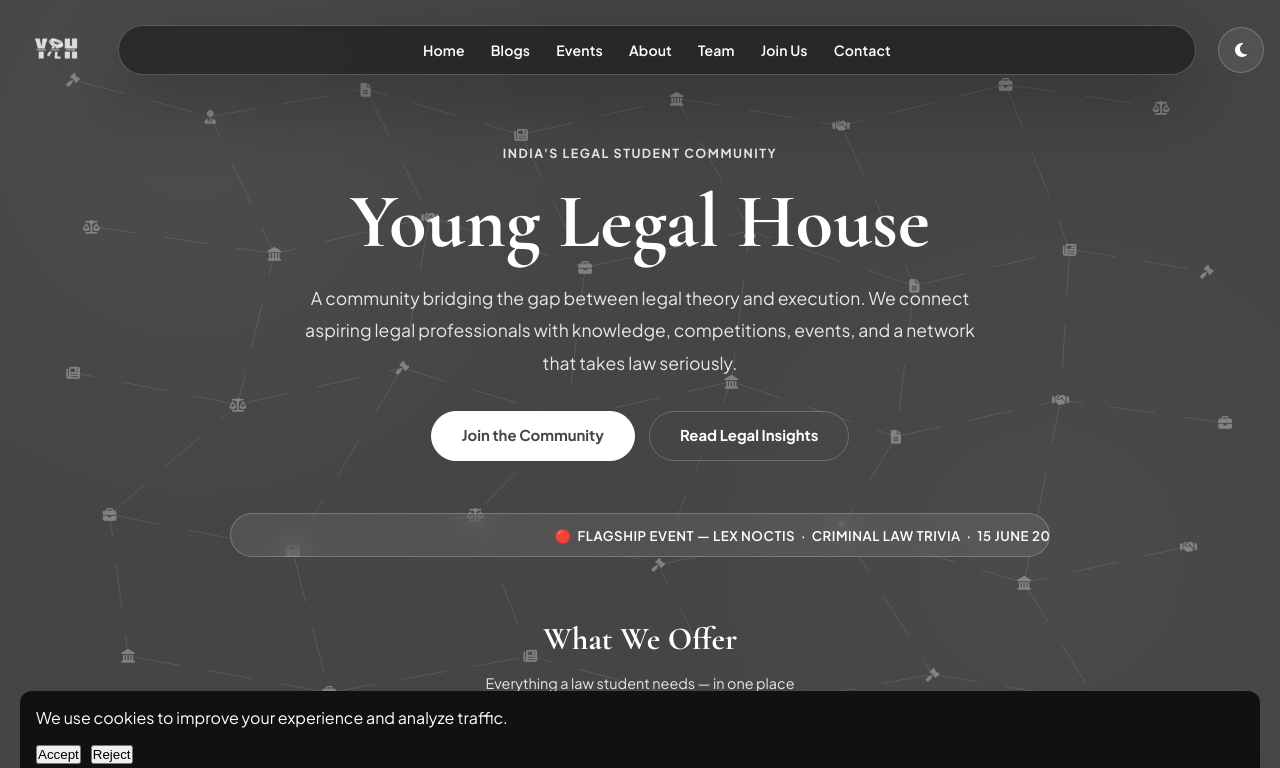
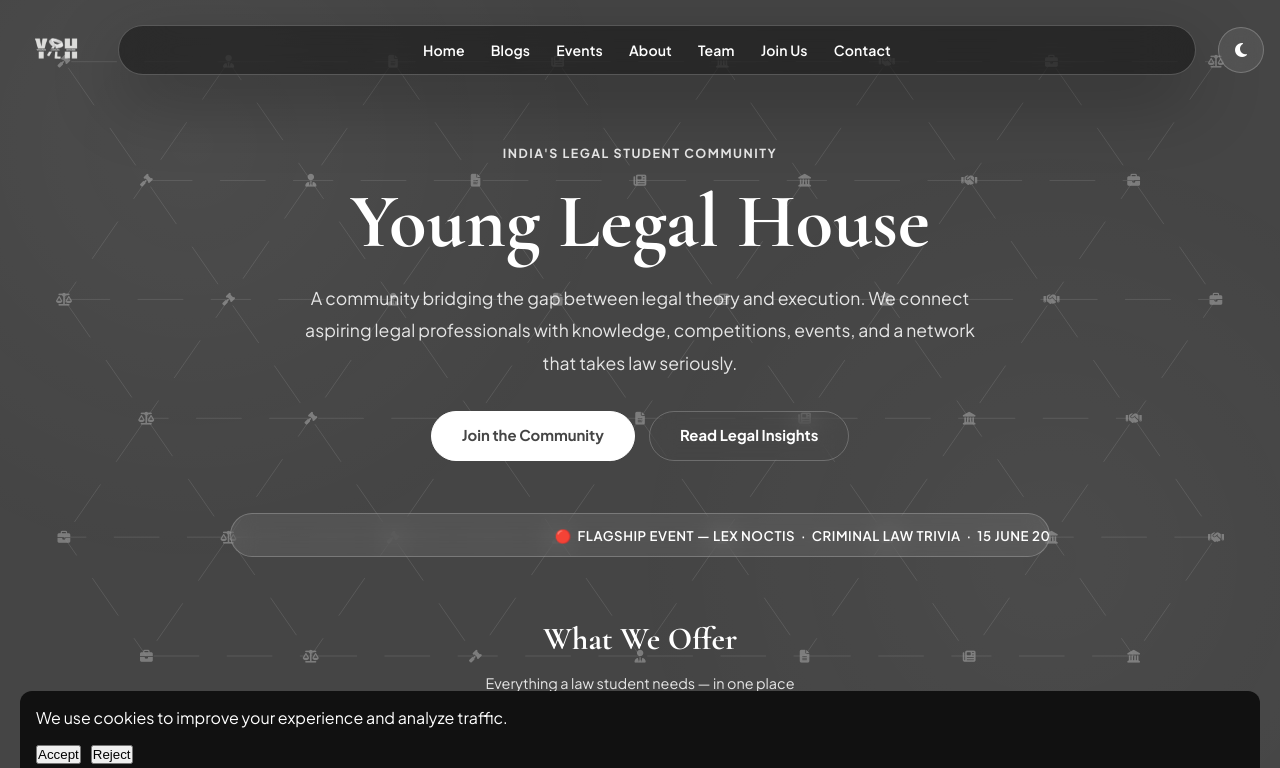
Before and after one commit to TejTalin/young-legal-house, a Next.js app: page / in a window 1280 px wide. Shown: the top 768 px of the page. Built offline with nearby package versions, Linux system fonts and the light colour scheme.

Commit message:
Add files via upload

```diff
--- a/components/NetworkBackground.jsx
+++ b/components/NetworkBackground.jsx
@@ -3,61 +3,109 @@
 const ICON_SIZE = 24;
 const HALF = ICON_SIZE / 2;
 
+// 6 rows, evenly spread across 1400x900
+// Every node will connect horizontally, vertically, AND diagonally
 const NODES = [
-  // Row 1
-  { x: 80,   y: 100, icon: 'fa-gavel' },
-  { x: 230,  y: 140, icon: 'fa-user-tie' },
-  { x: 400,  y: 110, icon: 'fa-file-alt' },
-  { x: 570,  y: 160, icon: 'fa-newspaper' },
-  { x: 740,  y: 120, icon: 'fa-landmark' },
-  { x: 920,  y: 150, icon: 'fa-handshake' },
-  { x: 1100, y: 105, icon: 'fa-briefcase' },
-  { x: 1270, y: 130, icon: 'fa-balance-scale' },
-  // Row 2
-  { x: 100,  y: 260, icon: 'fa-balance-scale' },
-  { x: 300,  y: 290, icon: 'fa-landmark' },
-  { x: 470,  y: 250, icon: 'fa-handshake' },
-  { x: 640,  y: 305, icon: 'fa-briefcase' },
-  { x: 820,  y: 265, icon: 'fa-user-tie' },
-  { x: 1000, y: 325, icon: 'fa-file-alt' },
-  { x: 1170, y: 285, icon: 'fa-newspaper' },
-  { x: 1320, y: 310, icon: 'fa-gavel' },
-  // Row 3
-  { x: 80,   y: 420, icon: 'fa-newspaper' },
-  { x: 260,  y: 455, icon: 'fa-balance-scale' },
-  { x: 440,  y: 415, icon: 'fa-gavel' },
-  { x: 620,  y: 470, icon: 'fa-user-tie' },
-  { x: 800,  y: 430, icon: 'fa-landmark' },
-  { x: 980,  y: 490, icon: 'fa-file-alt' },
-  { x: 1160, y: 450, icon: 'fa-handshake' },
-  { x: 1340, y: 475, icon: 'fa-briefcase' },
-  // Row 4
-  { x: 120,  y: 575, icon: 'fa-briefcase' },
-  { x: 320,  y: 615, icon: 'fa-newspaper' },
-  { x: 520,  y: 575, icon: 'fa-balance-scale' },
-  { x: 720,  y: 630, icon: 'fa-gavel' },
-  { x: 920,  y: 590, icon: 'fa-user-tie' },
-  { x: 1120, y: 650, icon: 'fa-landmark' },
-  { x: 1300, y: 610, icon: 'fa-handshake' },
-  // Row 5
-  { x: 140,  y: 730, icon: 'fa-landmark' },
-  { x: 360,  y: 770, icon: 'fa-briefcase' },
-  { x: 580,  y: 730, icon: 'fa-newspaper' },
-  { x: 800,  y: 790, icon: 'fa-balance-scale' },
-  { x: 1020, y: 750, icon: 'fa-gavel' },
-  { x: 1200, y: 780, icon: 'fa-user-tie' },
+  // Row 0 — y=80
+  { x: 70,   y: 80  }, // 0
+  { x: 250,  y: 80  }, // 1
+  { x: 430,  y: 80  }, // 2
+  { x: 610,  y: 80  }, // 3
+  { x: 790,  y: 80  }, // 4
+  { x: 970,  y: 80  }, // 5
+  { x: 1150, y: 80  }, // 6
+  { x: 1330, y: 80  }, // 7
+
+  // Row 1 — y=210
+  { x: 160,  y: 210 }, // 8
+  { x: 340,  y: 210 }, // 9
+  { x: 520,  y: 210 }, // 10
+  { x: 700,  y: 210 }, // 11
+  { x: 880,  y: 210 }, // 12
+  { x: 1060, y: 210 }, // 13
+  { x: 1240, y: 210 }, // 14
+
+  // Row 2 — y=340
+  { x: 70,   y: 340 }, // 15
+  { x: 250,  y: 340 }, // 16
+  { x: 430,  y: 340 }, // 17
+  { x: 610,  y: 340 }, // 18
+  { x: 790,  y: 340 }, // 19
+  { x: 970,  y: 340 }, // 20
+  { x: 1150, y: 340 }, // 21
+  { x: 1330, y: 340 }, // 22
+
+  // Row 3 — y=470
+  { x: 160,  y: 470 }, // 23
+  { x: 340,  y: 470 }, // 24
+  { x: 520,  y: 470 }, // 25
+  { x: 700,  y: 470 }, // 26
+  { x: 880,  y: 470 }, // 27
+  { x: 1060, y: 470 }, // 28
+  { x: 1240, y: 470 }, // 29
+
+  // Row 4 — y=600
+  { x: 70,   y: 600 }, // 30
+  { x: 250,  y: 600 }, // 31
+  { x: 430,  y: 600 }, // 32
+  { x: 610,  y: 600 }, // 33
+  { x: 790,  y: 600 }, // 34
+  { x: 970,  y: 600 }, // 35
+  { x: 1150, y: 600 }, // 36
+  { x: 1330, y: 600 }, // 37
+
+  // Row 5 — y=730
+  { x: 160,  y: 730 }, // 38
+  { x: 340,  y: 730 }, // 39
+  { x: 520,  y: 730 }, // 40
+  { x: 700,  y: 730 }, // 41
+  { x: 880,  y: 730 }, // 42
+  { x: 1060, y: 730 }, // 43
+  { x: 1240, y: 730 }, // 44
 ];
 
+// Assign icons cycling through all 8
+const ICONS = [
+  'fa-gavel','fa-user-tie','fa-file-alt','fa-newspaper',
+  'fa-landmark','fa-handshake','fa-briefcase','fa-balance-scale',
+];
+
+const NODESWITHICONS = NODES.map((n, i) => ({ ...n, icon: ICONS[i % ICONS.length] }));
+
+// Connections: horizontal, vertical, and diagonal — every node fully connected
 const CONNECTIONS = [
+  // Row 0 horizontal
   [0,1],[1,2],[2,3],[3,4],[4,5],[5,6],[6,7],
-  [8,9],[9,10],[10,11],[11,12],[12,13],[13,14],[14,15],
-  [16,17],[17,18],[18,19],[19,20],[20,21],[21,22],[22,23],
-  [24,25],[25,26],[26,27],[27,28],[28,29],[29,30],
-  [31,32],[32,33],[33,34],[34,35],[35,36],
-  [1,9],[2,10],[3,11],[4,12],[5,13],[6,14],
-  [9,17],[10,18],[11,19],[12,20],[13,21],[14,22],
-  [17,24],[18,25],[19,26],[20,27],[21,28],[22,29],
-  [24,31],[25,32],[26,33],[27,34],[28,35],[29,36],
+  // Row 1 horizontal
+  [8,9],[9,10],[10,11],[11,12],[12,13],[13,14],
+  // Row 2 horizontal
+  [15,16],[16,17],[17,18],[18,19],[19,20],[20,21],[21,22],
+  // Row 3 horizontal
+  [23,24],[24,25],[25,26],[26,27],[27,28],[28,29],
+  // Row 4 horizontal
+  [30,31],[31,32],[32,33],[33,34],[34,35],[35,36],[36,37],
+  // Row 5 horizontal
+  [38,39],[39,40],[40,41],[41,42],[42,43],[43,44],
+
+  // Row0 → Row1 diagonals (staggered grid)
+  [0,8],[1,8],[1,9],[2,9],[2,10],[3,10],[3,11],
+  [4,11],[4,12],[5,12],[5,13],[6,13],[6,14],[7,14],
+
+  // Row1 → Row2 diagonals
+  [8,15],[8,16],[9,16],[9,17],[10,17],[10,18],[11,18],
+  [11,19],[12,19],[12,20],[13,20],[13,21],[14,21],[14,22],
+
+  // Row2 → Row3 diagonals
+  [15,23],[16,23],[16,24],[17,24],[17,25],[18,25],[18,26],
+  [19,26],[19,27],[20,27],[20,28],[21,28],[21,29],[22,29],
+
+  // Row3 → Row4 diagonals
+  [23,30],[23,31],[24,31],[24,32],[25,32],[25,33],[26,33],
+  [26,34],[27,34],[27,35],[28,35],[28,36],[29,36],[29,37],
+
+  // Row4 → Row5 diagonals
+  [30,38],[31,38],[31,39],[32,39],[32,40],[33,40],[33,41],
+  [34,41],[34,42],[35,42],[35,43],[36,43],[36,44],[37,44],
 ];
 
 export default function NetworkBackground() {
@@ -87,22 +135,22 @@ export default function NetworkBackground() {
           `}</style>
         </defs>
 
-        {/* Lines connecting icon centers exactly */}
+        {/* Lines — every icon connected */}
         <g>
           {CONNECTIONS.map(([a, b], i) => (
             <line
               key={i}
               className="net-line"
-              x1={NODES[a].x}
-              y1={NODES[a].y}
-              x2={NODES[b].x}
-              y2={NODES[b].y}
+              x1={NODESWITHICONS[a].x}
+              y1={NODESWITHICONS[a].y}
+              x2={NODESWITHICONS[b].x}
+              y2={NODESWITHICONS[b].y}
             />
           ))}
         </g>
 
-        {/* Icons — foreignObject centered exactly on node x,y */}
-        {NODES.map((node, i) => (
+        {/* Icons */}
+        {NODESWITHICONS.map((node, i) => (
           <foreignObject
             key={i}
             x={node.x - HALF}
@@ -120,8 +168,8 @@ export default function NetworkBackground() {
                 alignItems: 'center',
                 justifyContent: 'center',
                 color: 'currentColor',
-                fontSize: '15px',
-                opacity: 0.8,
+                fontSize: '14px',
+                opacity: 0.75,
                 userSelect: 'none',
                 pointerEvents: 'none',
               }}
```
